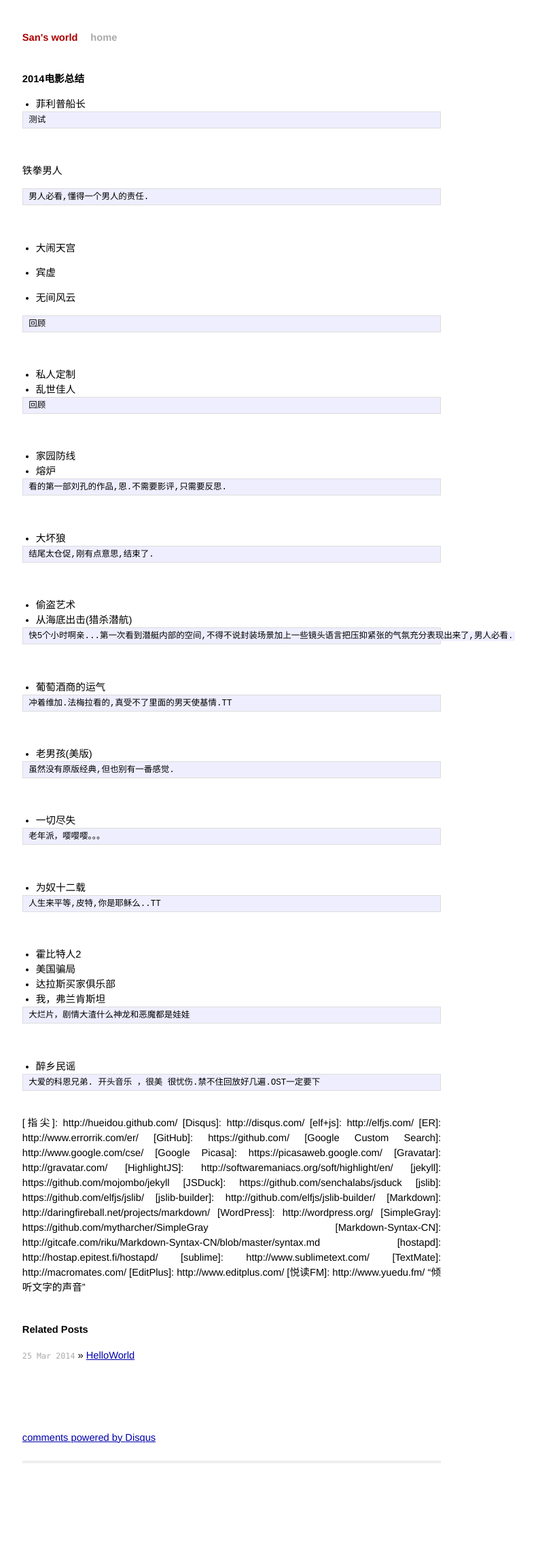
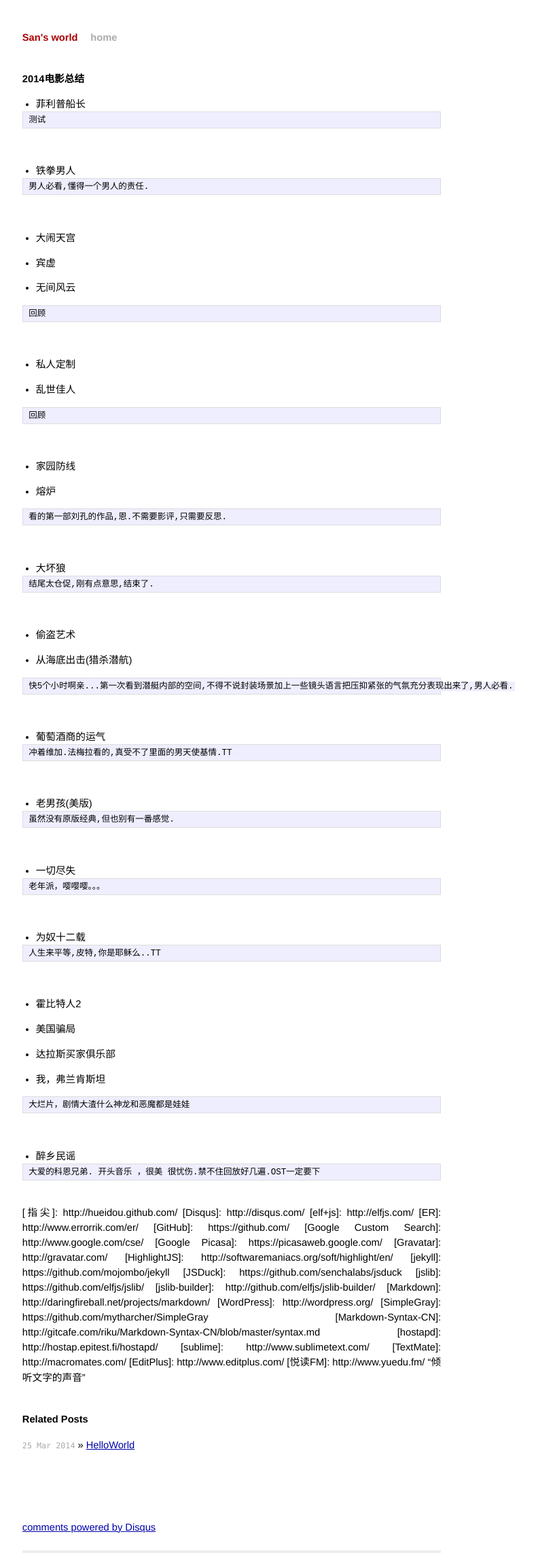
Before and after one commit to isensen/isensen.github.io, a Jekyll site: the page built from _posts/2014-5-22-movie.md, in a window 1280 px wide. Shown: the whole page at 68% size, without its empty margins (299-1088 px from the left). Built offline with Jekyll 4.4.1, drawn with Linux system fonts in a browser that asks for light colours; Markdown is read by kramdown in place of the engine named in the settings; comment, search, counter and statistics services are not loaded; before the commit the page ends 2153 px from its top, so only the background shows below that.

````diff
--- a/_posts/2014-5-22-movie.md
+++ b/_posts/2014-5-22-movie.md
@@ -14,7 +14,7 @@ tags: None
 ```
 <br/>
 
-> 铁拳男人
+- 铁拳男人
 
 ```
 男人必看,懂得一个男人的责任.
@@ -33,72 +33,88 @@ tags: None
 回顾
 ```
 <br/>
-* 私人定制
+
+- 私人定制
 <br/>
-* 乱世佳人
+
+- 乱世佳人
 
 ```
 回顾
 ```
 <br/>
+
 - 家园防线
 <br/>
+
 - 熔炉
 
 ```
 看的第一部刘孔的作品,恩.不需要影评,只需要反思.
 ```
 <br/>
+
 - 大坏狼
 
 ```
 结尾太仓促,刚有点意思,结束了.
 ```
 <br/>
+
 - 偷盗艺术
 <br/>
+
 - 从海底出击(猎杀潜航)
 
 ```
 快5个小时啊亲...第一次看到潜艇内部的空间,不得不说封装场景加上一些镜头语言把压抑紧张的气氛充分表现出来了,男人必看.
 ```
 <br/>
+
 - 葡萄酒商的运气
 
 ```
 冲着维加.法梅拉看的,真受不了里面的男天使基情.TT
 ```
 <br/>
+
 - 老男孩(美版)
 
 ```
 虽然没有原版经典,但也别有一番感觉.
 ```
 <br/>
+
 - 一切尽失
 
 ```
 老年派，嘤嘤嘤。。。
 ```
 <br/>
+
 - 为奴十二载
 
 ```
 人生来平等,皮特,你是耶稣么..TT
 ```
 <br/>
+
 - 霍比特人2
 <br/>
+
 - 美国骗局
 <br/>
+
 - 达拉斯买家俱乐部
 <br/>
+
 - 我，弗兰肯斯坦
 
 ```
 大烂片，剧情大渣什么神龙和恶魔都是娃娃
 ```
 <br/>
+
 - 醉乡民谣
 
 ```
````
